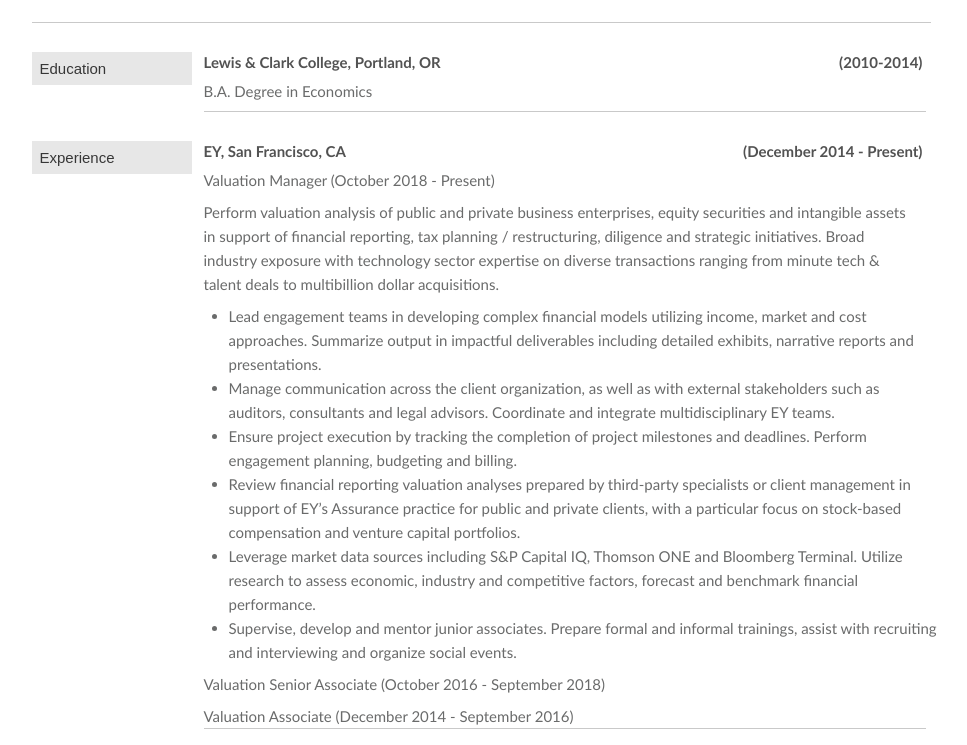
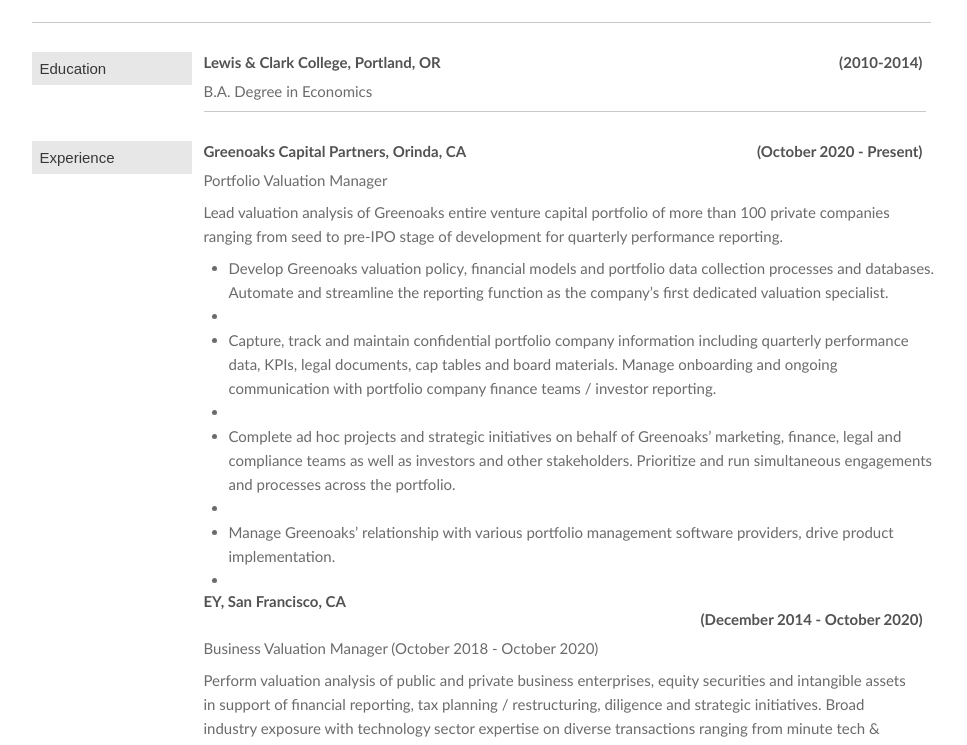
Before and after one commit to Awkwardpaws91/Awkwardpaws91.github.io, a plain HTML site: page index.html in a window 1280 px wide. Shown: the part 156-901 px from the top of the page, without its empty margins (159-1126 px from the left). Drawn offline with Linux system fonts and the light colour scheme.

Commit message:
Update index.html

```diff
--- a/index.html
+++ b/index.html
@@ -33,35 +33,35 @@ United States</p></div>
 <div id="centerexp"><h3>Experience</h3></div>
 <div id="centerexpsrht">
 
+<h5>Greenoaks Capital Partners, Orinda, CA</h5>
+<p class="para">(October 2020 - Present)</p>
+
+<p class="para3">Portfolio Valuation Manager</p>
+
+<p class="para3">Lead valuation analysis of Greenoaks entire venture capital portfolio of more than 100 private companies ranging from seed to pre-IPO stage of development for quarterly performance reporting.</p>
+<ul class="para2">
+<li>Develop Greenoaks valuation policy, financial models and portfolio data collection processes and databases.  Automate and streamline the reporting function as the company’s first dedicated valuation specialist.<li>
+<li>Capture, track and maintain confidential portfolio company information including quarterly performance data, KPIs, legal documents, cap tables and board materials. Manage onboarding and ongoing communication with portfolio company finance teams / investor reporting.<li>
+<li>Complete ad hoc projects and strategic initiatives on behalf of Greenoaks’ marketing, finance, legal and compliance teams as well as investors and other stakeholders. Prioritize and run simultaneous engagements and processes across the portfolio.<li>
+<li>Manage Greenoaks’ relationship with various portfolio management software providers, drive product implementation.<li>
+</ul>
+
 <h5>EY, San Francisco, CA</h5>
-<p class="para">(December 2014 - Present)</p>
+<p class="para">(December 2014 - October 2020)</p>
 
-<p class="para3">Valuation Manager (October 2018 - Present)</p>
+<p class="para3">Business Valuation Manager (October 2018 - October 2020)</p>
 
 <p class="para3">Perform valuation analysis of public and private business enterprises, equity securities and intangible assets in support of financial reporting, tax planning / restructuring, diligence and strategic initiatives. Broad industry exposure with technology sector expertise on diverse transactions ranging from minute tech & talent deals to multibillion dollar acquisitions.</p>
 <ul class="para2">
-<li>Lead engagement teams in developing complex financial models utilizing income, market and cost approaches. Summarize output in impactful deliverables including detailed exhibits, narrative reports and presentations.</li>
-<li>Manage communication across the client organization, as well as with external stakeholders such as auditors, consultants and legal advisors. Coordinate and integrate multidisciplinary EY teams.</li>
-<li>Ensure project execution by tracking the completion of project milestones and deadlines. Perform engagement planning, budgeting and billing.</li>
-<li>Review financial reporting valuation analyses prepared by third-party specialists or client management in support of EY’s Assurance practice for public and private clients, with a particular focus on stock-based compensation and venture capital portfolios.</li>
-<li>Leverage market data sources including S&P Capital IQ, Thomson ONE and Bloomberg Terminal. Utilize research to assess economic, industry and competitive factors, forecast and benchmark financial performance.</li>
-<li>Supervise, develop and mentor junior associates. Prepare formal and informal trainings, assist with recruiting and interviewing and organize social events.</li>
+<li>Led engagement teams in developing complex financial models utilizing income, market and cost approaches. Summarized output in impactful deliverables including detailed exhibits, narrative reports and presentations.<li>
+<li>Managed communication across the client organization, as well as with external stakeholders such as auditors, consultants and legal advisors. Coordinated and integrated multidisciplinary EY teams.<li>
+<li>Ensured project execution by tracking the completion of project milestones and deadlines. Performed engagement planning, budgeting and billing.<li>
+<li>Reviewed financial reporting valuation analyses prepared by third-party specialists or client management in support of EY’s Assurance practice for public and private clients, with a particular focus on stock-based compensation and venture capital portfolios.<li>
+<li>Leveraged market data sources including S&P Capital IQ, Thomson ONE and Bloomberg Terminal. Utilized research to assess economic, industry and competitive factors, forecast and benchmark financial performance.<li>
+<li>Supervised, developed and mentored junior associates. Prepared formal and informal trainings, assisted with recruiting and interviewing and organized social events.<li>
 </ul>
 <p class="para3">Valuation Senior Associate (October 2016 - September 2018)</p>
 <p class="para3">Valuation Associate (December 2014 - September 2016)</p>
-
-<!--
-<h5>Santa Cruz Chamber of Commerce, Santa Cruz, CA</h5>
-<p class="para">(2014)</p>
-<p class="para3">Intern</p>
-<p class="para3">Supervised office and performed a variety of administrative tasks for local chamber of commerce.</p>
-<ul class="para2">
-<li>Completed large-scale research projects on local businesses/economic outlook</li>
-<li>Produced membership marketing materials and analysed retention efforts</li>
-<li>Managed client profiles in WebLink, processed payments and ensured accuracy of accounts</li>
-<li>Played a key role in setting up various Chamber functions</li>
-</ul>
--->
 
 
 </div>
@@ -71,8 +71,8 @@ United States</p></div>
 <h5>Certifications</h5>
 <p class="para2">Chartered Financial Analyst (CFA) Charterholder</p>
 
-<h5>Languages</h5>
-<p class="para2">English (native), German (proficient)</p>
+<h5>Skills</h5>
+<p class="para2">Microsoft Office Suite (Excel, PowerPoint, Word) | Google Workspace | Airtable | S&P Capital IQ | Thomson ONE| Bloomberg Terminal | IHS Markit (iLevel) | Carta</p>
 
 
 </div>
```
